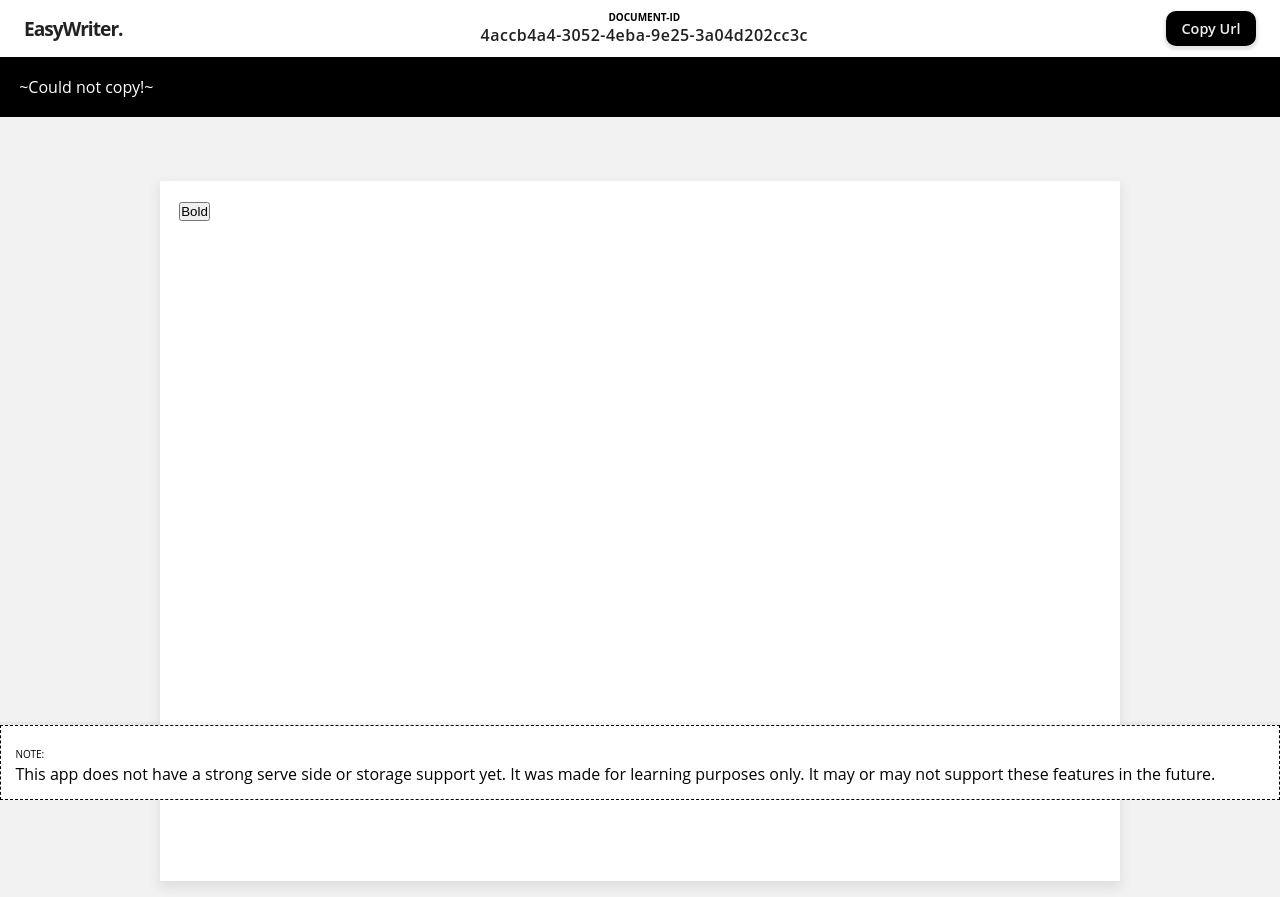
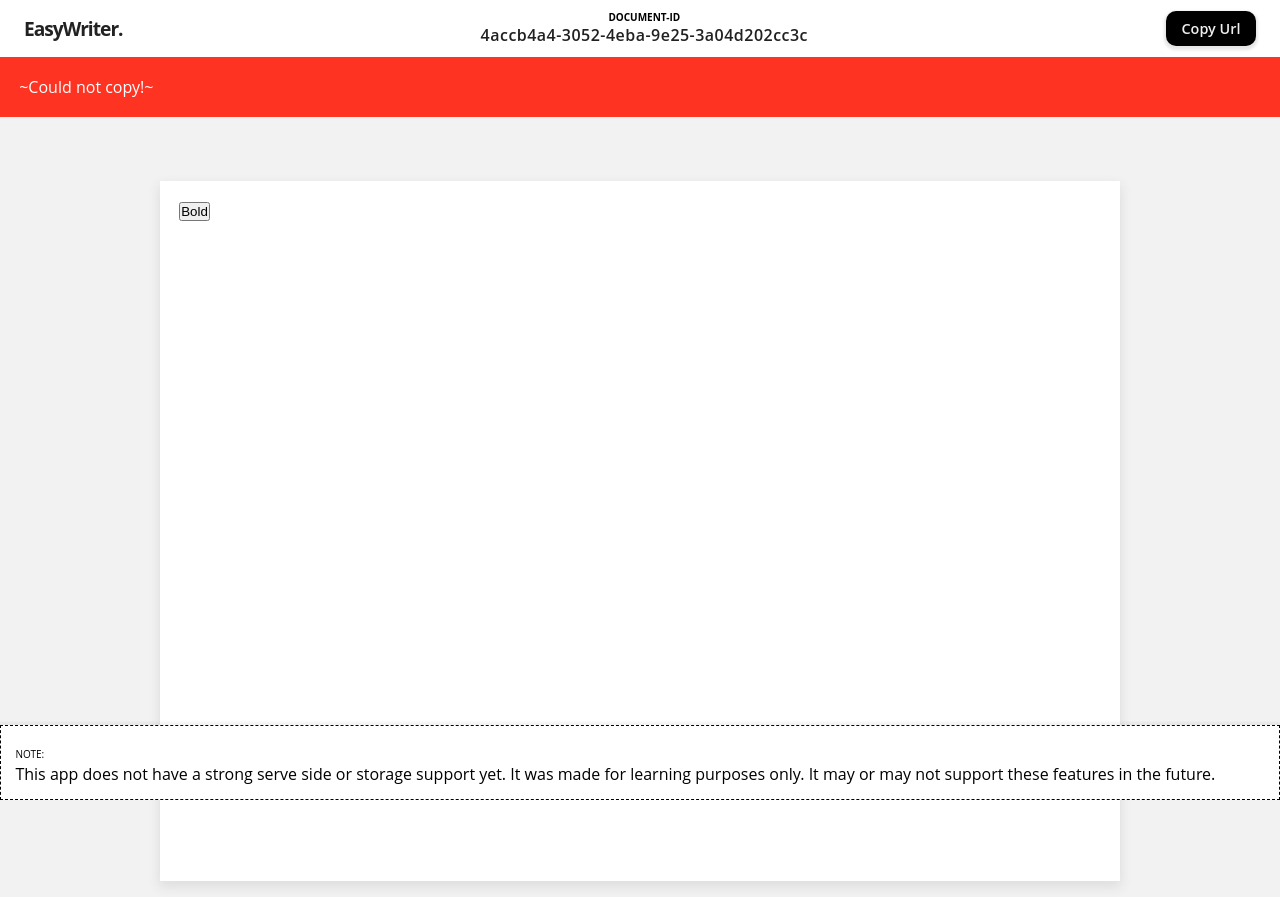
Before and after one commit to eniolajayi/easy-writer, a React (Create React App) app: page /group/4accb4a4-3052-4eba-9e25-3a04d202cc3c in a window 1280 px wide. Both pictures are taken after a click on the element "Copy Url". Built offline with nearby package versions, Linux system fonts and the light colour scheme; no server answers.

Commit message:
add variation prop in alert component

```diff
--- a/src/components/Layout/Alert.js
+++ b/src/components/Layout/Alert.js
@@ -6,14 +6,13 @@ const AlertWrapper = styled.div`
   min-height: 45px;
   padding: 1.2rem;
   font-size: 1rem;
-  background-color: #000;
-  /* background-color: success ?  #000 : #000; */
+  background-color: ${(props) => (props.type === "danger" ? "#f32" : "#000")};
   color: #fff;
 `;
 
-const Alert = ({ className, children, success }) => {
+const Alert = ({ className, children, type }) => {
   return (
-    <AlertWrapper success={success}>
+    <AlertWrapper type={type}>
       <div className={className}>{children}</div>
     </AlertWrapper>
   );
--- a/src/components/Layout/NavBar.js
+++ b/src/components/Layout/NavBar.js
@@ -86,9 +86,9 @@ const NavBar = ({ id }) => {
       </Header>
       {open ? (
         copySuccess ? (
-          <Alert>Copied url to clipboard!</Alert>
+          <Alert type="success">Copied url to clipboard!</Alert>
         ) : (
-          <Alert>~Could not copy!~</Alert>
+          <Alert type="danger">~Could not copy!~</Alert>
         )
       ) : (
         <></>
```
